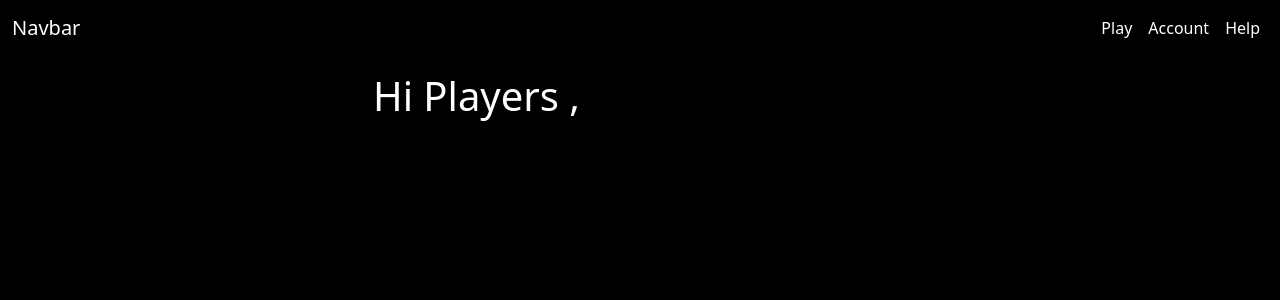
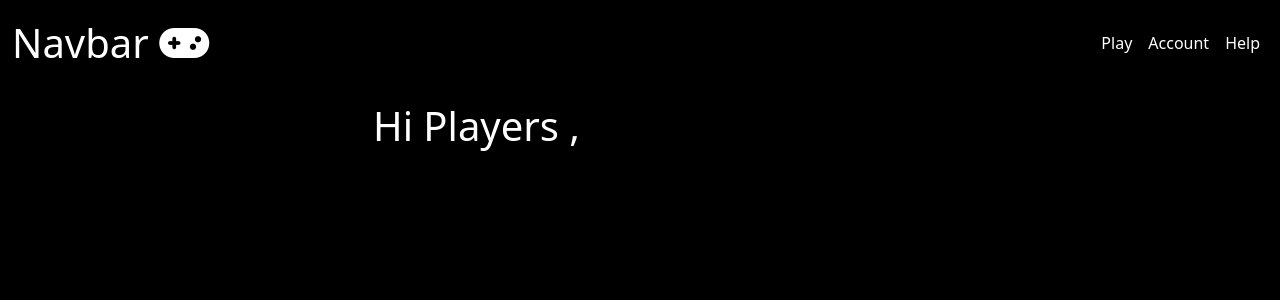
Before and after one commit to Moodkiller20/PlayZone, a Django app: page / in a window 1280 px wide. Shown: the top 300 px of the page. Run offline with Django 4.2, Linux system fonts and the light colour scheme; some libraries are stand-ins or nearby versions.

Commit message:
some setting up

```diff
--- a/templates/common/base.html
+++ b/templates/common/base.html
@@ -23,7 +23,7 @@
 <body>
 <nav class="navbar navbar-expand-lg bg-black ">
     <div class="container-fluid ">
-        <a class="navbar-brand text-white" href="#">Navbar</a>
+        <a class="navbar-brand text-white fs-1 fw-w" href="#">Navbar <i class="fa-solid fa-gamepad"></i></a>
         <button class="navbar-toggler " type="button" data-bs-toggle="collapse" data-bs-target="#navbarSupportedContent" aria-controls="navbarSupportedContent" aria-expanded="false" aria-label="Toggle navigation">
             <i class="fa-solid fa-bars text-white"></i>
         </button>
```
